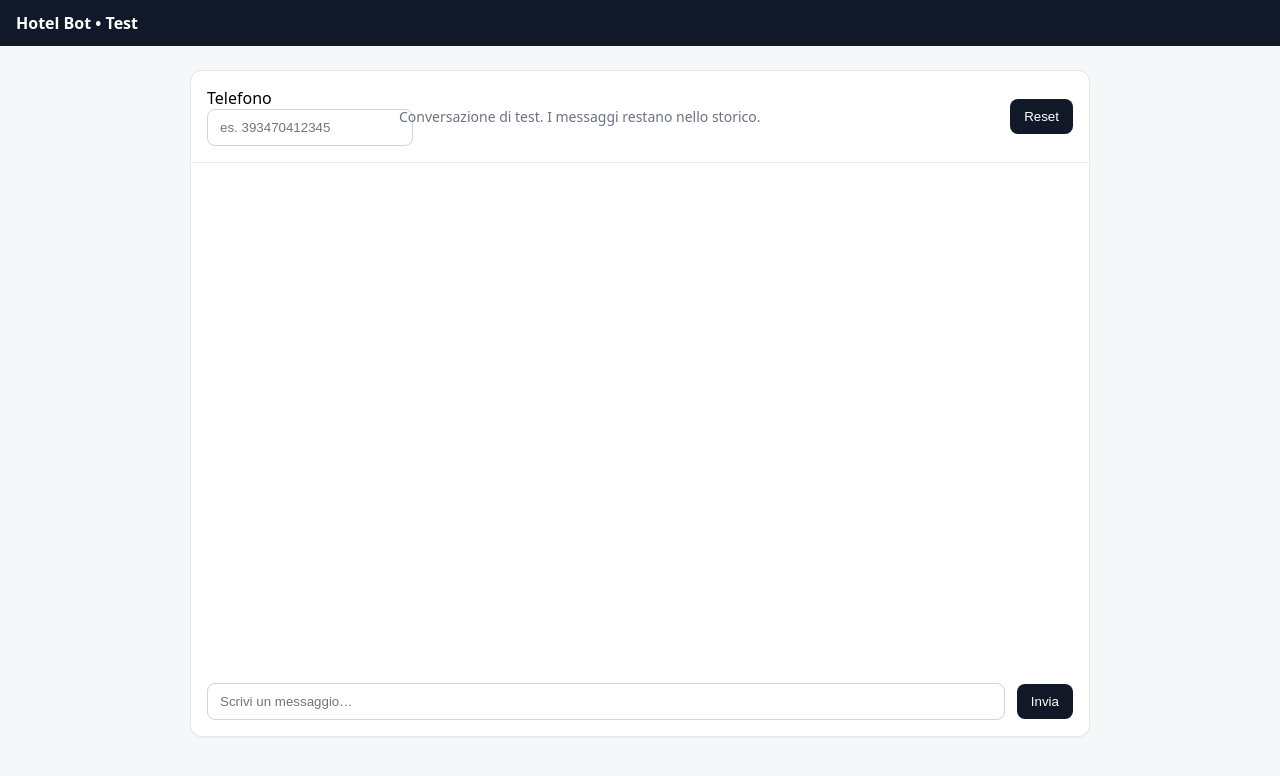
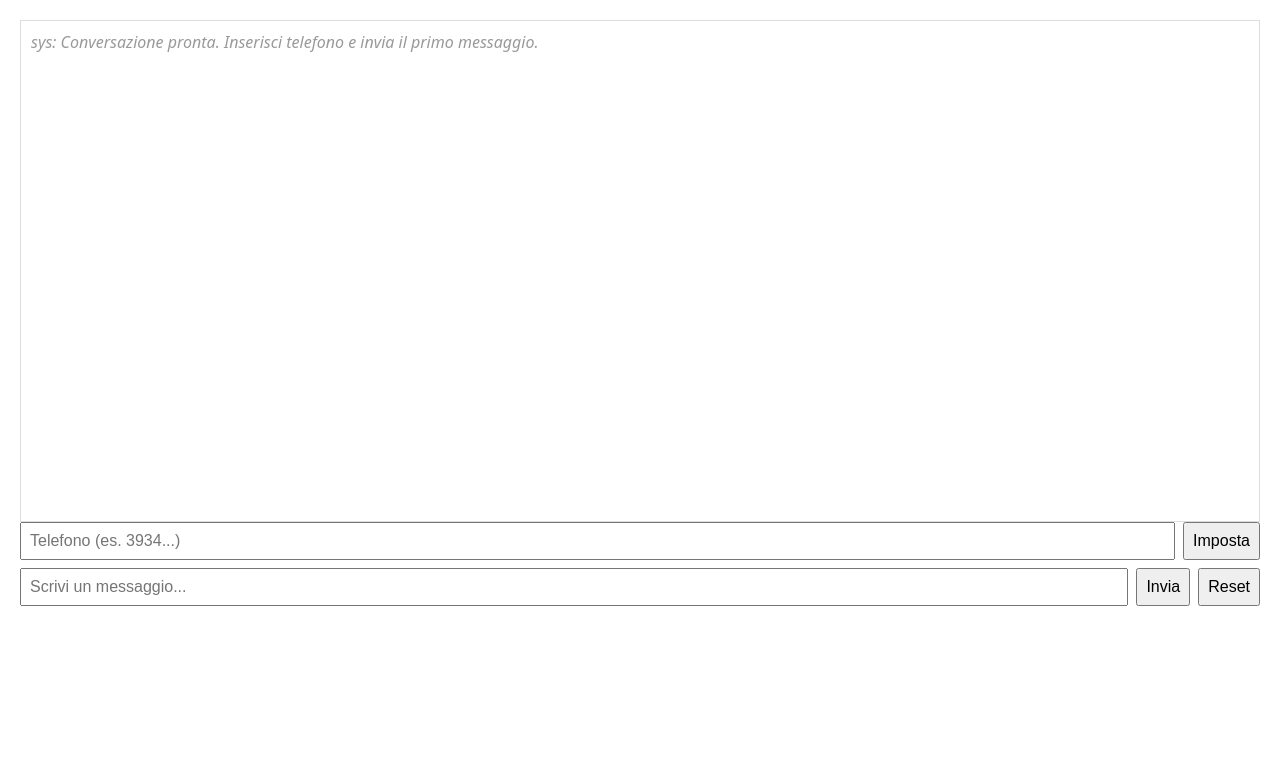
Before and after one commit to privilegepisatuscany-eng/WhatsApp-is-hotel-bot, a Flask app: template templates/test.html in a window 1280 px wide. Shown: the top 776 px of the page. Run offline with Flask 3, Linux system fonts and the light colour scheme; the template is opened without the code that fills it, so the values that code supplies are empty.

Commit message:
Update test.html

```diff
--- a/templates/test.html
+++ b/templates/test.html
@@ -2,92 +2,107 @@
 <html lang="it">
 <head>
   <meta charset="utf-8" />
-  <title>Hotel Bot - Test Console</title>
-  <meta name="viewport" content="width=device-width, initial-scale=1" />
+  <meta name="viewport" content="width=device-width,initial-scale=1" />
+  <title>Test Bot</title>
   <style>
-    body { font-family: system-ui, -apple-system, Segoe UI, Roboto, Arial; margin: 0; background:#f6f7f8; }
-    header { background:#111827; color:#fff; padding:12px 16px; }
-    main { max-width: 900px; margin: 24px auto; padding: 0 16px; }
-    .card { background:#fff; border:1px solid #e5e7eb; border-radius:12px; box-shadow: 0 1px 2px rgba(0,0,0,.04); }
-    .row { display:flex; gap:12px; padding:16px; align-items:center; }
-    input[type="text"] { padding:10px 12px; border:1px solid #d1d5db; border-radius:8px; width:100%; }
-    button { padding:10px 14px; border:none; background:#111827; color:#fff; border-radius:8px; cursor:pointer; }
-    button:disabled { opacity:.6; cursor:not-allowed; }
-    .chat { padding: 8px 16px 16px; height: 60vh; overflow-y: auto; }
-    .bubble { max-width: 70%; padding:10px 12px; border-radius:10px; margin:8px 0; line-height:1.35 }
-    .me { background:#dbeafe; margin-left:auto; }
-    .bot { background:#f3f4f6; margin-right:auto; }
-    .meta { color:#6b7280; font-size:12px; margin-top:2px; }
-    .row-top { border-bottom:1px solid #e5e7eb; }
+    body { font-family: system-ui, sans-serif; margin: 20px; }
+    .row { display: flex; gap: 8px; margin-bottom: 8px; }
+    #log { border: 1px solid #ddd; padding: 10px; height: 60vh; overflow-y: auto; white-space: pre-wrap; }
+    .msg-me { color: #0b6; }
+    .msg-bot { color: #06c; }
+    .sys { color: #999; font-style: italic; }
+    input, button { font-size: 16px; padding: 8px; }
+    input[type="text"] { flex: 1; }
   </style>
 </head>
 <body>
-  <header><strong>Hotel Bot • Test</strong></header>
-  <main>
-    <div class="card">
-      <div class="row row-top">
-        <div style="flex: 0 0 180px;">
-          <label>Telefono</label>
-          <input id="phone" type="text" placeholder="es. 393470412345" />
-        </div>
-        <div style="flex:1;">
-          <div style="color:#6b7280;font-size:14px">Conversazione di test. I messaggi restano nello storico.</div>
-        </div>
-        <div>
-          <button id="reset">Reset</button>
-        </div>
-      </div>
-      <div id="chat" class="chat"></div>
-      <div class="row">
-        <input id="msg" type="text" placeholder="Scrivi un messaggio…" />
-        <button id="send">Invia</button>
-      </div>
-    </div>
-  </main>
+  <div id="log"></div>
+
+  <div class="row">
+    <input id="phone" type="text" placeholder="Telefono (es. 3934...)" />
+    <button id="setPhone">Imposta</button>
+  </div>
+
+  <div class="row">
+    <input id="text" type="text" placeholder="Scrivi un messaggio..." />
+    <button id="send">Invia</button>
+    <button id="reset">Reset</button>
+  </div>
+
   <script>
-    const chat = document.getElementById('chat');
+    const log = document.getElementById('log');
     const phoneInput = document.getElementById('phone');
-    const msgInput = document.getElementById('msg');
-    const sendBtn = document.getElementById('send');
-    const resetBtn = document.getElementById('reset');
+    const textInput = document.getElementById('text');
 
-    function append(role, text){
-      const wrap = document.createElement('div');
-      wrap.className = 'bubble ' + (role === 'me' ? 'me' : 'bot');
-      wrap.textContent = text;
-      chat.appendChild(wrap);
-      chat.scrollTop = chat.scrollHeight;
+    function addLine(html, cls="") {
+      const p = document.createElement('div');
+      p.className = cls;
+      p.innerHTML = html;
+      log.appendChild(p);
+      log.scrollTop = log.scrollHeight;
     }
 
-    sendBtn.onclick = async () => {
-      const phone = phoneInput.value.trim();
-      const text = msgInput.value.trim();
-      if(!phone){ alert('Inserisci telefono (solo numeri)'); return; }
-      if(!text){ return; }
-      append('me', text);
-      msgInput.value = '';
-      sendBtn.disabled = true;
-      try{
-        const fd = new FormData();
-        fd.append('phone', phone);
-        fd.append('text', text);
-        const r = await fetch('/test_api', { method:'POST', body: fd });
-        const js = await r.json();
-        if(js.ok){
-          append('bot', js.reply);
-        } else {
-          append('bot', 'Errore: ' + (js.error || 'unknown'));
+    function getPhone() {
+      return localStorage.getItem('test_phone') || "";
+    }
+
+    function setPhone(p) {
+      localStorage.setItem('test_phone', p);
+      addLine(`sys: Telefono impostato a ${p}`, 'sys');
+    }
+
+    // Init
+    (function() {
+      const p = getPhone();
+      if (p) phoneInput.value = p;
+      addLine('sys: Conversazione pronta. Inserisci telefono e invia il primo messaggio.', 'sys');
+    })();
+
+    document.getElementById('setPhone').onclick = () => {
+      const p = phoneInput.value.trim().replace(/^\+/, '');
+      if (!p) return;
+      setPhone(p);
+    };
+
+    document.getElementById('send').onclick = async () => {
+      const phone = getPhone();
+      const body = textInput.value.trim();
+      if (!phone || !body) {
+        addLine('sys: serve telefono e messaggio.', 'sys');
+        return;
+      }
+      addLine(`me: ${body}`, 'msg-me');
+
+      try {
+        const resp = await fetch('/test_api', {
+          method: 'POST',
+          headers: {'Content-Type': 'application/json'},
+          body: JSON.stringify({ phone, body })
+        });
+        if (!resp.ok) {
+          const txt = await resp.text();
+          addLine(`sys: errore ${resp.status} - ${txt}`, 'sys');
+          return;
         }
-      }catch(e){
-        append('bot', 'Errore di rete');
-      }finally{
-        sendBtn.disabled = false;
+        const data = await resp.json();
+        addLine(`bot: ${data.reply}`, 'msg-bot');
+      } catch (e) {
+        addLine(`sys: errore di rete: ${e}`, 'sys');
+      } finally {
+        textInput.value = '';
       }
     };
 
-    resetBtn.onclick = () => {
-      msgInput.value = '/reset';
-      sendBtn.onclick();
+    document.getElementById('reset').onclick = async () => {
+      const phone = getPhone();
+      if (!phone) { addLine('sys: imposta prima il telefono.', 'sys'); return; }
+      try {
+        const r = await fetch(`/reset_session?phone=${encodeURIComponent(phone)}`, { method: 'POST' });
+        if (r.ok) addLine('sys: sessione resettata.', 'sys');
+        else addLine(`sys: reset fallito (${r.status})`, 'sys');
+      } catch (e) {
+        addLine(`sys: errore di rete: ${e}`, 'sys');
+      }
     };
   </script>
 </body>
```
